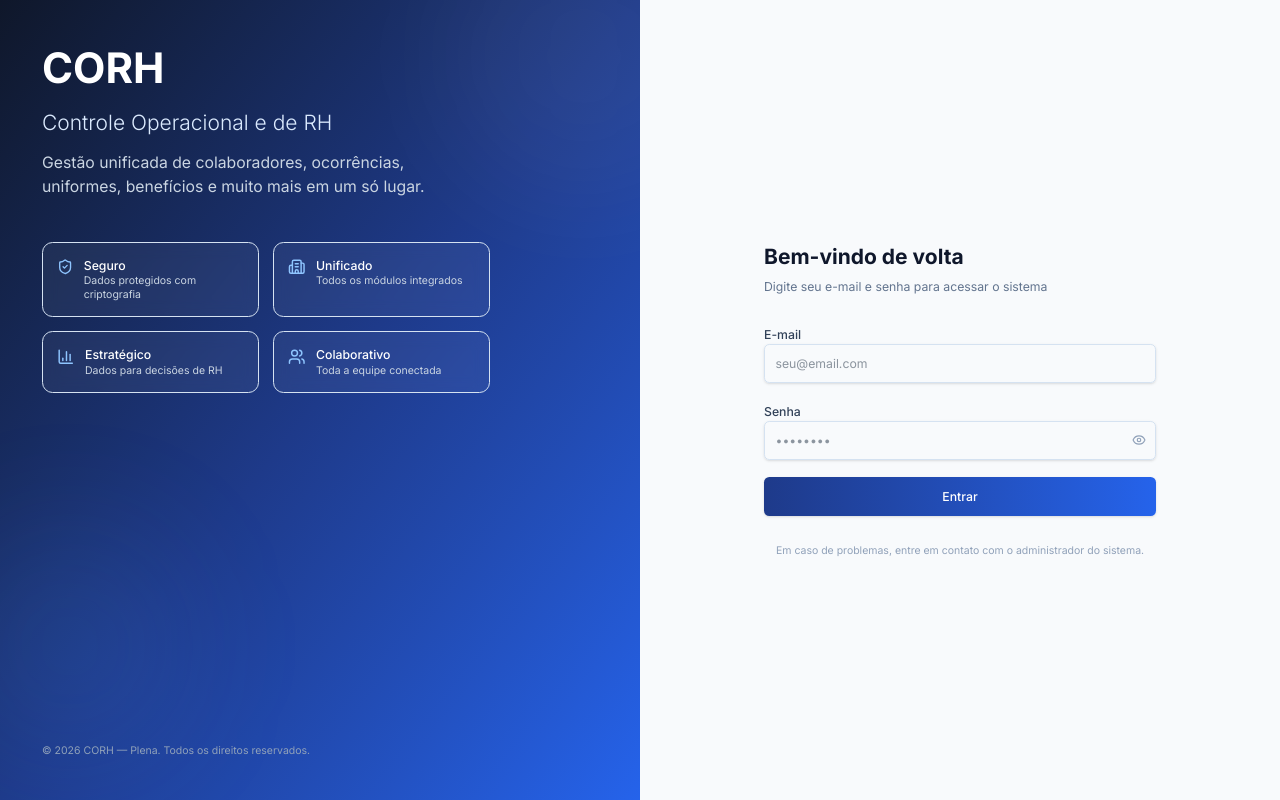
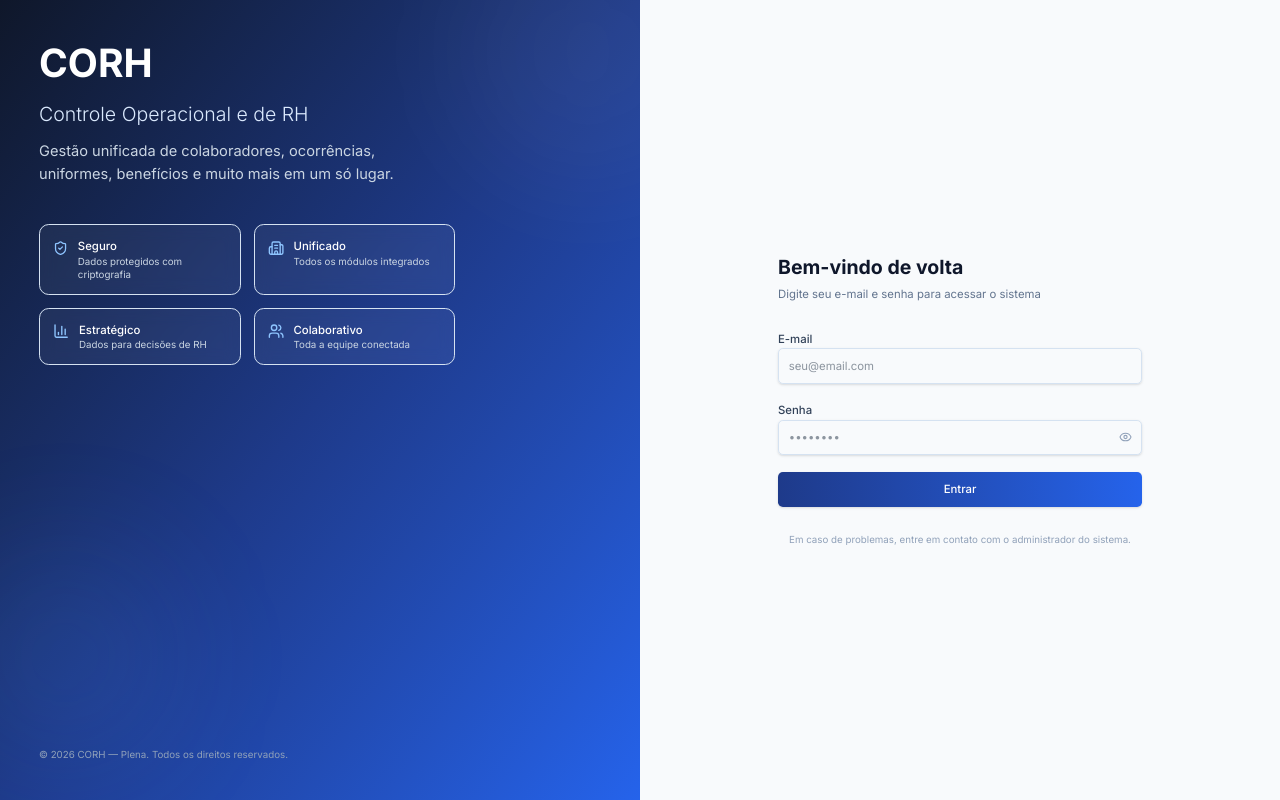
Before and after one commit to financeiroplenaserv-art/RH-Plena-Unificado, a React (Vite) app: page / in a window 1280 px wide. Built offline with nearby package versions, Linux system fonts and the light colour scheme; no server answers.

Commit message:
style: ajusta font-size base para 13px

```diff
--- a/src/index.css
+++ b/src/index.css
@@ -5,8 +5,8 @@
 @custom-variant dark (&:is(.dark *));
 
 :root {
-  /* Reduz ligeiramente a escala base do site (padrão 16px → 14px) */
-  font-size: 14px;
+  /* Reduz a escala base do site (padrão 16px → 13px) */
+  font-size: 13px;
 
   /* Brand - Azul Edge sofisticado */
   --brand-50: #F0F7FF;
```
